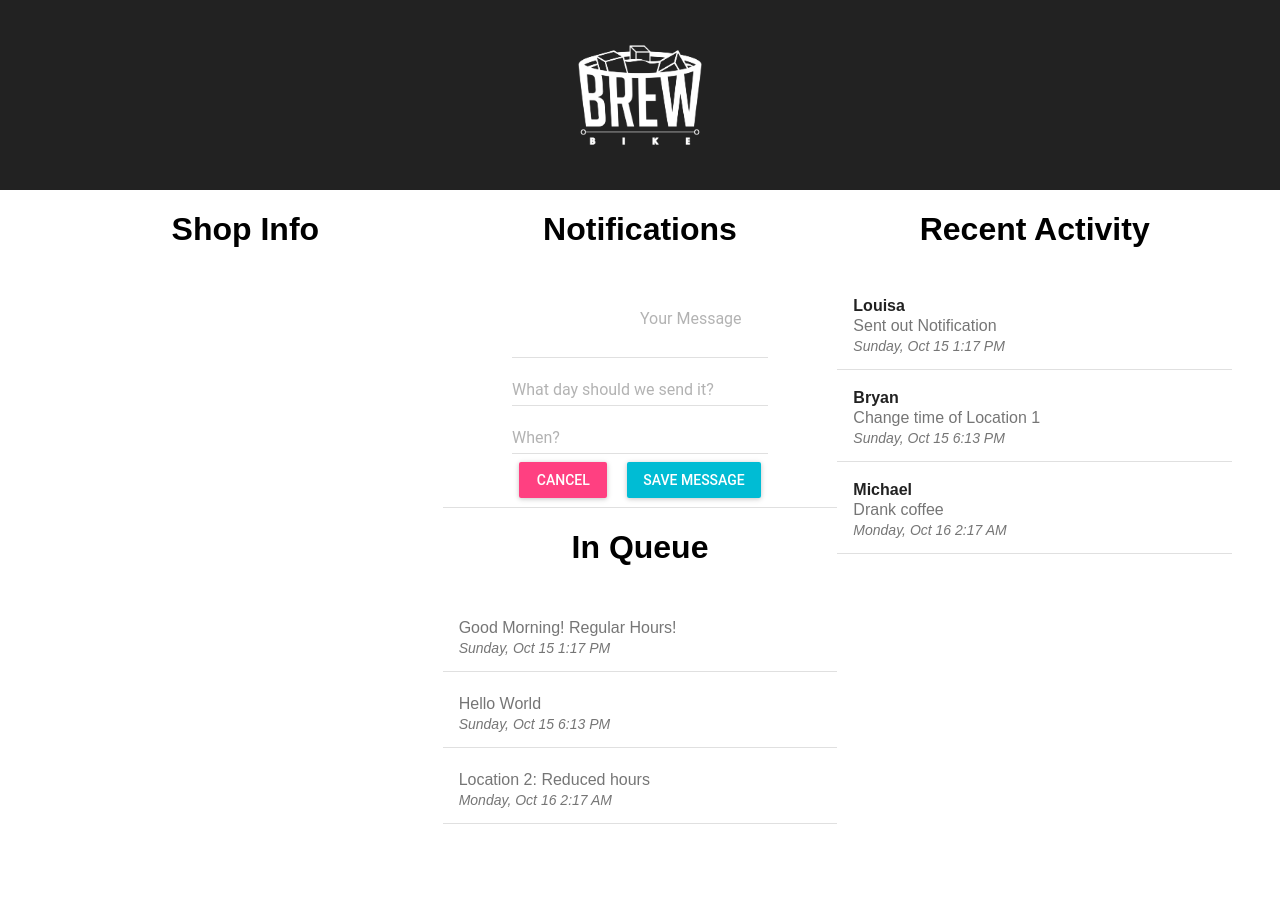
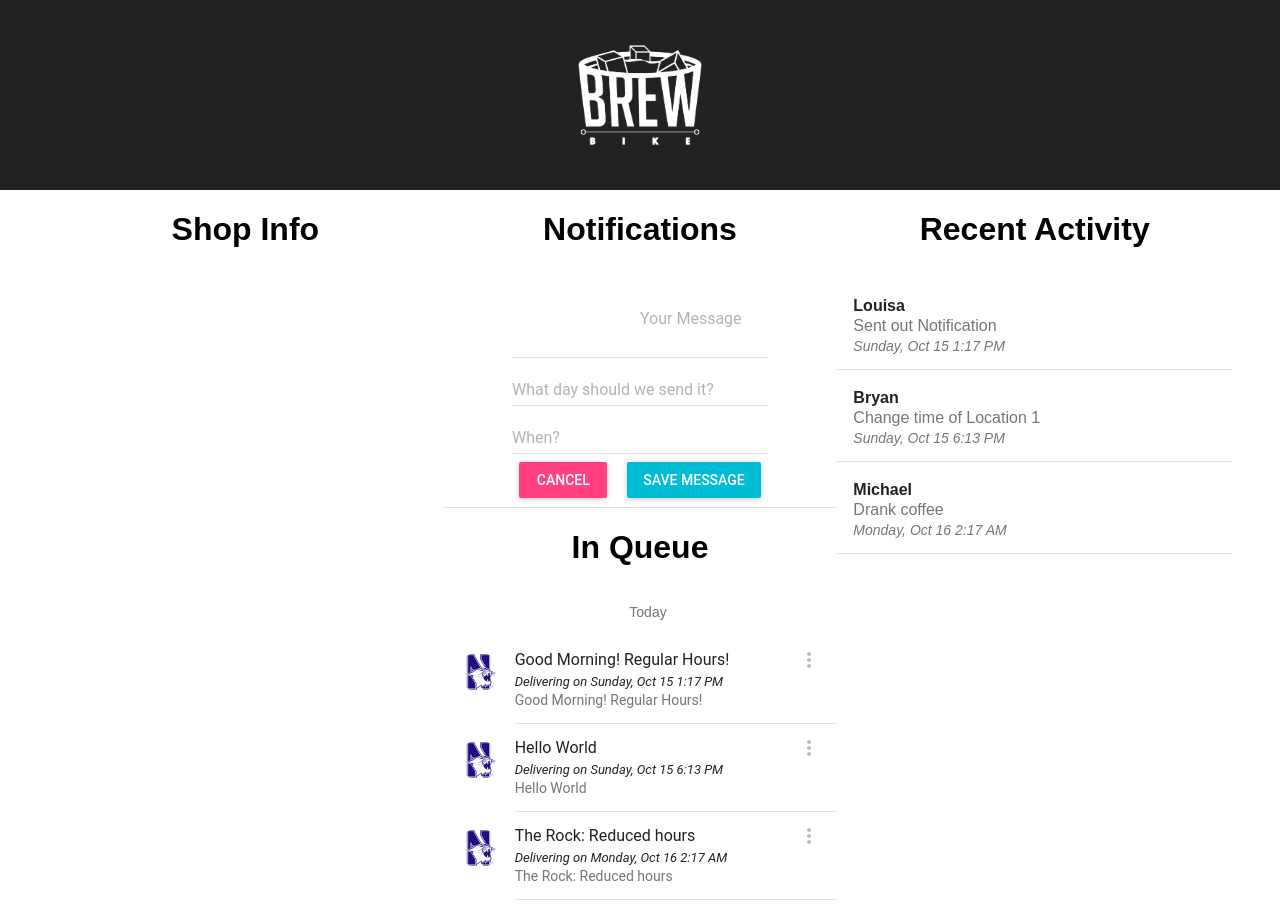
Before and after one commit to NUisEPIC/brewbike-dashboard, a React (Create React App) app: page / in a window 1280 px wide. Before the commit the page ends 832 px from the top, so only its background shows below. Built offline with nearby package versions, Linux system fonts and the light colour scheme.

Commit message:
added in queue section

```diff
--- a/src/Notifications.css
+++ b/src/Notifications.css
@@ -3,3 +3,9 @@
   margin-left: 10px;
   margin-bottom: 10px;
 }
+
+.listTime{
+  font-size: small;
+  font-style: italic;
+  text-align: left;
+}
--- a/src/Notifications.js
+++ b/src/Notifications.js
@@ -10,6 +10,14 @@ import {data} from './fakenotifications.js';
 import {List, ListItem} from 'material-ui/List';
 import moment from 'moment'
 import './Notifications.css';
+import Subheader from 'material-ui/Subheader';
+import Avatar from 'material-ui/Avatar';
+import {grey400, darkBlack, lightBlack} from 'material-ui/styles/colors';
+import IconButton from 'material-ui/IconButton';
+import MoreVertIcon from 'material-ui/svg-icons/navigation/more-vert';
+import IconMenu from 'material-ui/IconMenu';
+import MenuItem from 'material-ui/MenuItem';
+import nu from './nu.jpg';
 
 function formatTime(string) {
   var dateobj = moment(string);
@@ -18,8 +26,22 @@ function formatTime(string) {
 
 const today = new Date();
 const temporary = new Date();
-temporary.meaningful = false;
 
+const iconButtonElement = (
+  <IconButton
+    touch={true}
+    tooltip="more"
+    tooltipPosition="bottom-left"
+    >
+    <MoreVertIcon color={grey400} />
+  </IconButton>
+);
+
+const rightIconMenu = (
+  <IconMenu iconButtonElement={iconButtonElement}>
+    <MenuItem>Delete</MenuItem>
+  </IconMenu>
+);
 class Notification extends Component {
   constructor(props) {
     super(props);
@@ -34,6 +56,7 @@ class Notification extends Component {
   _handleSaveButton =(e) => {
     var _bufferDate = this.state._bufferDate;
     var _tempMsg = this.state._tempMsg;
+
     this.setState({
       date: _bufferDate,
       open: true,
@@ -53,7 +76,7 @@ class Notification extends Component {
       open: false,
     });
   };
-  _onChangeDate =(event, date)=> {
+  _onChangeDate =(event, date) => {
     this.state._bufferDate.setFullYear(date.getFullYear());
     this.state._bufferDate.setMonth(date.getMonth());
     this.state._bufferDate.setDate(date.getDate());
@@ -108,40 +131,31 @@ class Notification extends Component {
               </div>
               <Divider />
               <h1>In Queue</h1>
-              <List className="list" style={{maxHeight:'50vh', overflow: 'auto'}}>
-                {data.map(function(outbound_msg) {
-                  return(
+              <div>
+                <List className="list">
+                  <Subheader>Today</Subheader>
+                  {data.map(function(outbound_msg){
+                    return (
                       <div>
                         <ListItem
-                        className='listItem'
-                        style={{
-                          padding: '20px 16px 0px'
-                        }}
+                          className ='listItem'
+                          leftAvatar={<Avatar src={nu}/>}
+                          rightIconButton={rightIconMenu}
+                          primaryText= {outbound_msg["Message"]}
                           secondaryText={
                             <p>
-                            <span className="listMessage">
+                              <span className="listTime" style={{color:darkBlack}}>Delivering on {formatTime(outbound_msg["Time"])} </span><br/>
                               {outbound_msg["Message"]}
-                            </span><br/>
                             </p>
                           }
-                        disabled={true}
+                          secondaryTextLines={2}
                           />
-
-                      <ListItem
-                        className="listTime"
-                        style={{
-                          padding: '0px 16px 16px',
-                        }}
-                        secondaryText={
-                          <div>
-                            {formatTime(outbound_msg["Time"])}
+                        <Divider inset={true} />
                       </div>
-                        }
-                        disabled={true}/>
-                      <Divider/>
+                    )
+                  })}
+                </List>
               </div>
-                  )})}
-                </List>
             </MuiThemeProvider>
           </div>
         </div>
--- a/src/fakenotifications.js
+++ b/src/fakenotifications.js
@@ -8,7 +8,7 @@ const data = [
     "Time": "2017-10-15T13:13:30-05:00",
   },
   {
-    "Message": "Location 2: Reduced hours",
+    "Message": "The Rock: Reduced hours",
     "Time": "2017-10-15T21:17:30-05:00",
   }
 ]
```
Also changed, not shown: src/nu.jpg (added), 1 other file (tests, documents, lock files or other folders). Lines whose indentation alone changed are shown as unchanged.
